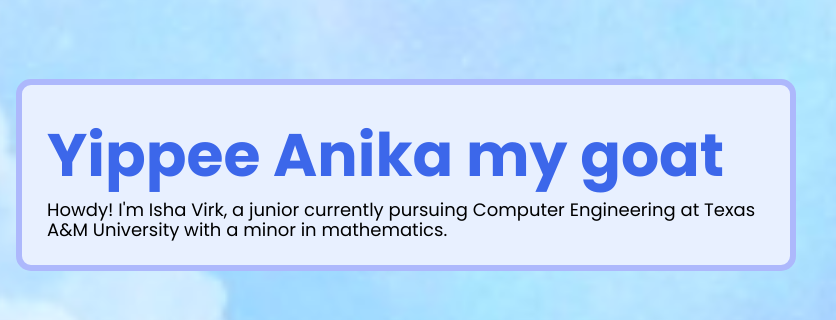
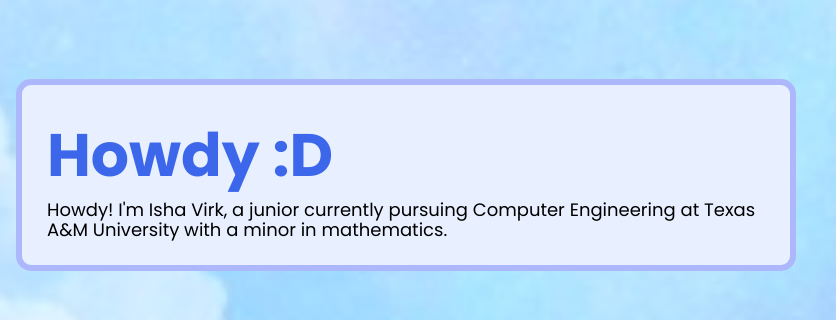
Before and after one commit to isha-virk/csce412ishavirk.me, a plain HTML site: page index.html in a window 1280 px wide. Shown: the part 155-475 px from the top of the page, 444-1280 px from the left. Drawn offline with Linux system fonts and the light colour scheme; a web font is replaced by a local one.

Commit message:
change for doc

```diff
--- a/index.html
+++ b/index.html
@@ -33,7 +33,7 @@
             <img class="photo" src="headshot.png">
             <div class="text">
                 <div class="name">
-                    <h1>Yippee Anika my goat</h1>
+                    <h1>Howdy :D</h1>
                 </div>
 
                 <p class="intro">Howdy! I'm Isha Virk, a junior currently pursuing Computer Engineering at
```
